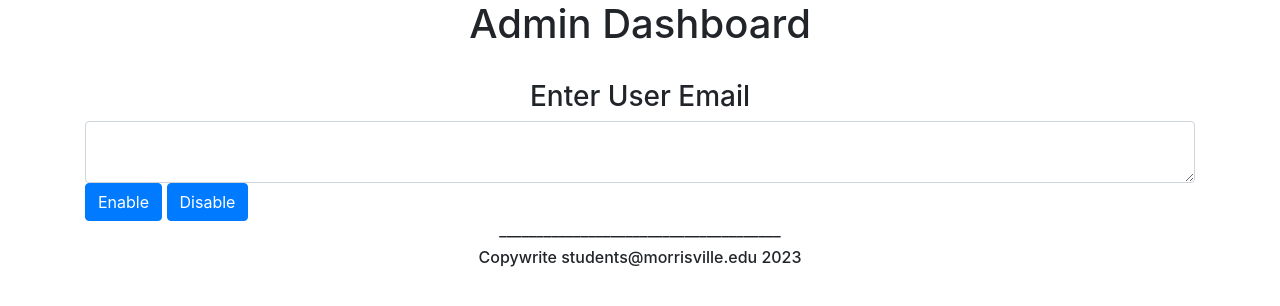
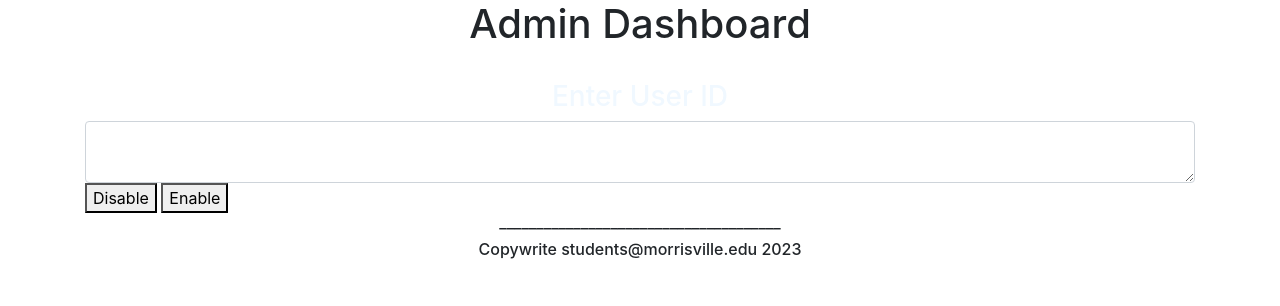
Before and after one commit to CITA-450/FinanceApplication, a Flask app: page /dashboard_admin/ in a window 1280 px wide. Shown: the part 59-365 px from the top of the page. Run offline with Flask 3, Linux system fonts and the light colour scheme; the visitor is signed in with stand-in values (Sample User, id 1); parts of the project's set-up code (start-up, migrations or seed data) failed here and were passed over; some libraries are stand-ins or nearby versions.

Commit message:
adminpatch-dashworks

```diff
--- a/website/templates/dashboard_admin.html
+++ b/website/templates/dashboard_admin.html
@@ -1,12 +1,13 @@
 {% extends "base_auth.html" %} {% block title %}Admin Dashboard{% endblock %} {% block content
-%}
-    <h1 align="center">Admin Dashboard</h1>
-    <br>
-    <h3 align="center">Enter User Email</h3>
-<form method="POST">
-  <textarea name="user" id="user" class="form-control"></textarea>
-  <button type="button" class="btn btn-primary" onClick='views.enable_user()' >Enable</button>
-  <button type="button" class="btn btn-primary" onClick='views.disable_user()' >Disable</button>
-  <br />
-</form>
-    {% endblock %}
+  %}
+      <h1 align="center">Admin Dashboard</h1>
+      <br>
+      <h3 align="center" style="color: aliceblue;">Enter User ID</h3>
+
+  <form method="POST" action="{{ url_for('views.disable_user', target=target) }}">
+    <textarea name="target" id="target" class="form-control"></textarea>
+    <button type="submit" class="close.btn.btn-primary" aria-label="Disable">Disable</button>
+
+    <button type="submit" class="close.btn.btn-primary" formaction="{{ url_for('views.enable_user', target=target) }}">Enable</button>
+  </form>
+      {% endblock %}
--- a/website/views.py
+++ b/website/views.py
@@ -328,16 +328,36 @@ def settings():
 @login_required
 def dashboard_admin():
     return render_template("dashboard_admin.html", user=current_user)
-@views.route("/dashboard_admin/", methods=["GET", "POST"])
+
+@views.route("/disable_user/", methods=["GET", "POST"])
+@login_required
+def disable_user():
+    if request.method == "POST":
+        target = request.form.get("target")
+        user_to_disable = User.query.get(target)
+        if user_to_disable:
+            user_to_disable.enabled_user = False
+            db.session.commit()
+            flash("User disabled successfully.", "success")
+        else:
+            flash("User not found.", "error")
+
+    return redirect(url_for('views.dashboard_admin'))
+
+@views.route("/enable_user/", methods=["GET", "POST"])
 @login_required
 def enable_user():
-    pass
+    if request.method == "POST":
+        target = request.form.get("target")
+        user_to_enable = User.query.get(target)
+        if user_to_enable:
+            user_to_enable.enabled_user = True
+            db.session.commit()
+            flash("User enabled successfully.", "success")
+        else:
+            flash("User not found.", "error")
 
-@views.route("/dashboard_admin/", methods=["GET", "POST"])
-@login_required
-def disable_user():
-    pass
-
+    return redirect(url_for('views.dashboard_admin'))
 #
 # ----------<END>------------------------------------------------------------------------------------#
 @public.route("/test/", methods=["GET", "POST"])
```
